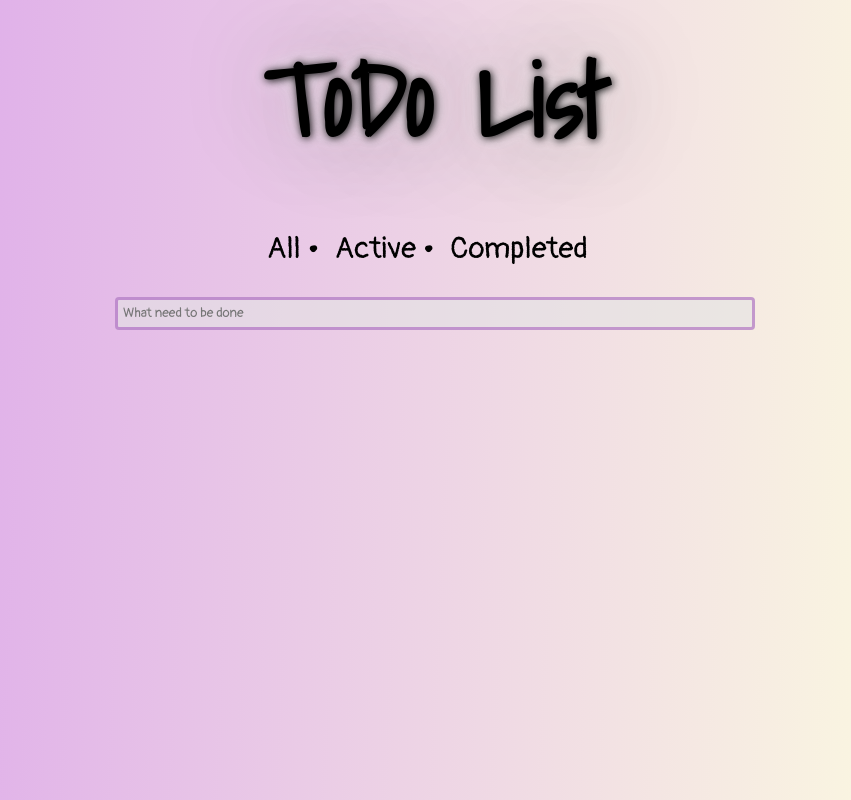
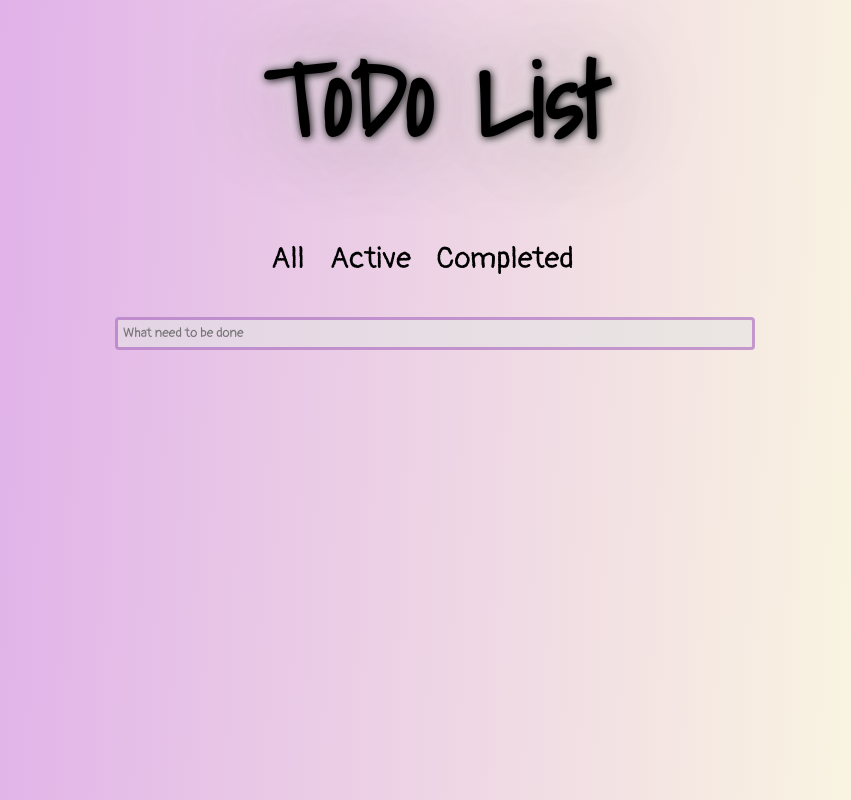
Before and after one commit to susird/my-app-react, a React (Create React App) app: page /active in a window 1280 px wide. Shown: the whole page, without its empty margins (205-1056 px from the left). Built offline with nearby package versions, Linux system fonts and the light colour scheme; the HTML template or start-up script is replaced by a standard one.

Commit message:
fixing filters

```diff
--- a/src/components/Filters/Filters.js
+++ b/src/components/Filters/Filters.js
@@ -5,8 +5,8 @@ import './styles.css';
 export function Filters () {
   return (
     <div className="filters">
-      <Link to="/all" className="filter-all">All  •</Link>
-      <Link to="/active" className="filter-active">Active  •</Link>
+      <Link to="/all" className="filter-all">All</Link>
+      <Link to="/active" className="filter-active">Active</Link>
       <Link to="/completed" className="filter-completed">Completed</Link>
     </div>
   )
--- a/src/components/Filters/styles.css
+++ b/src/components/Filters/styles.css
@@ -2,11 +2,11 @@
   display: flex;
   justify-content: center;
   width: 100%;
-  padding: 30px;
+  padding: 40px;
 }
 
 .filter-all, .filter-active, .filter-completed {
-  padding-right: 15px;
+  padding-right: 25px;
   font-family: 'Pangolin', cursive;
   text-decoration: none;
   color: black;
```
